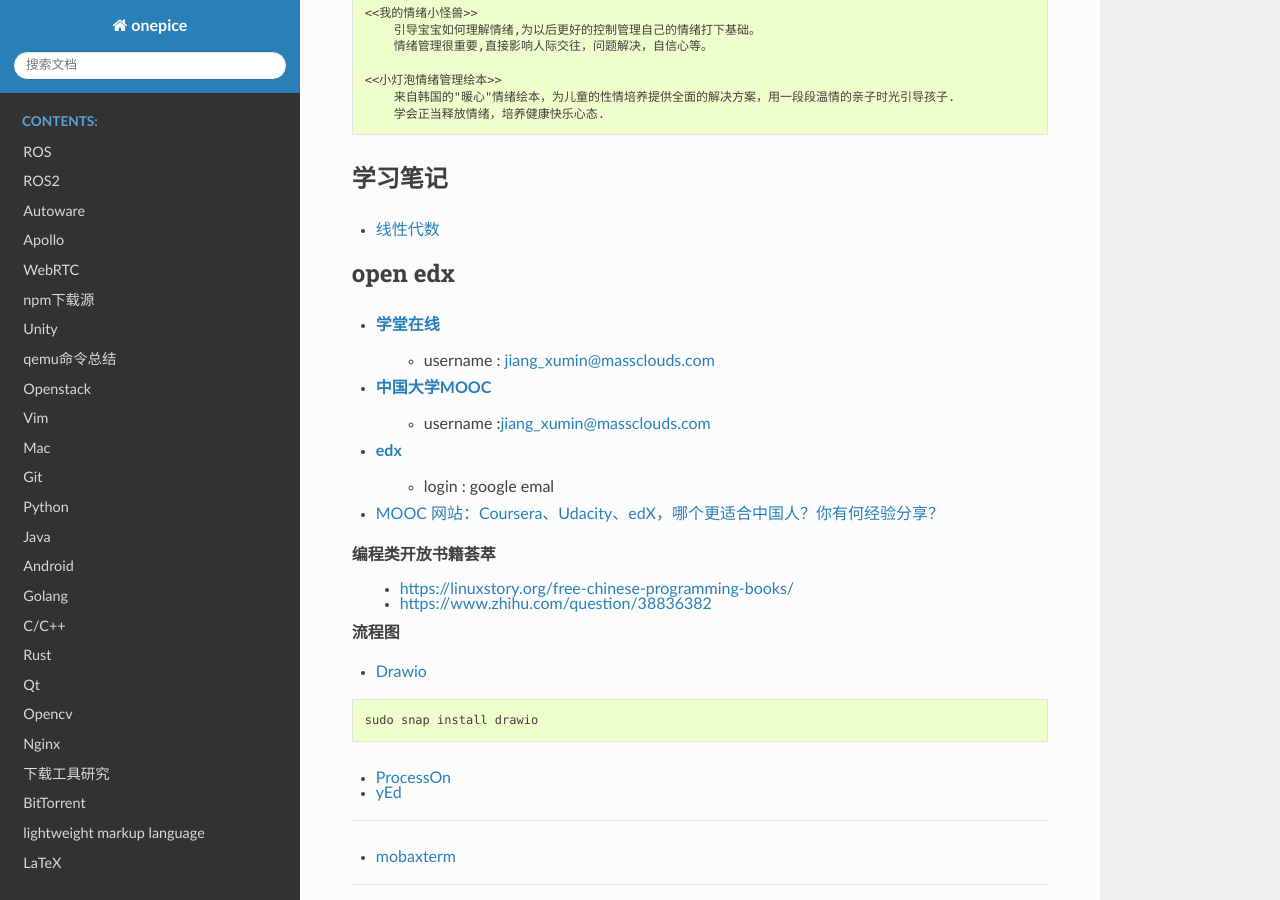
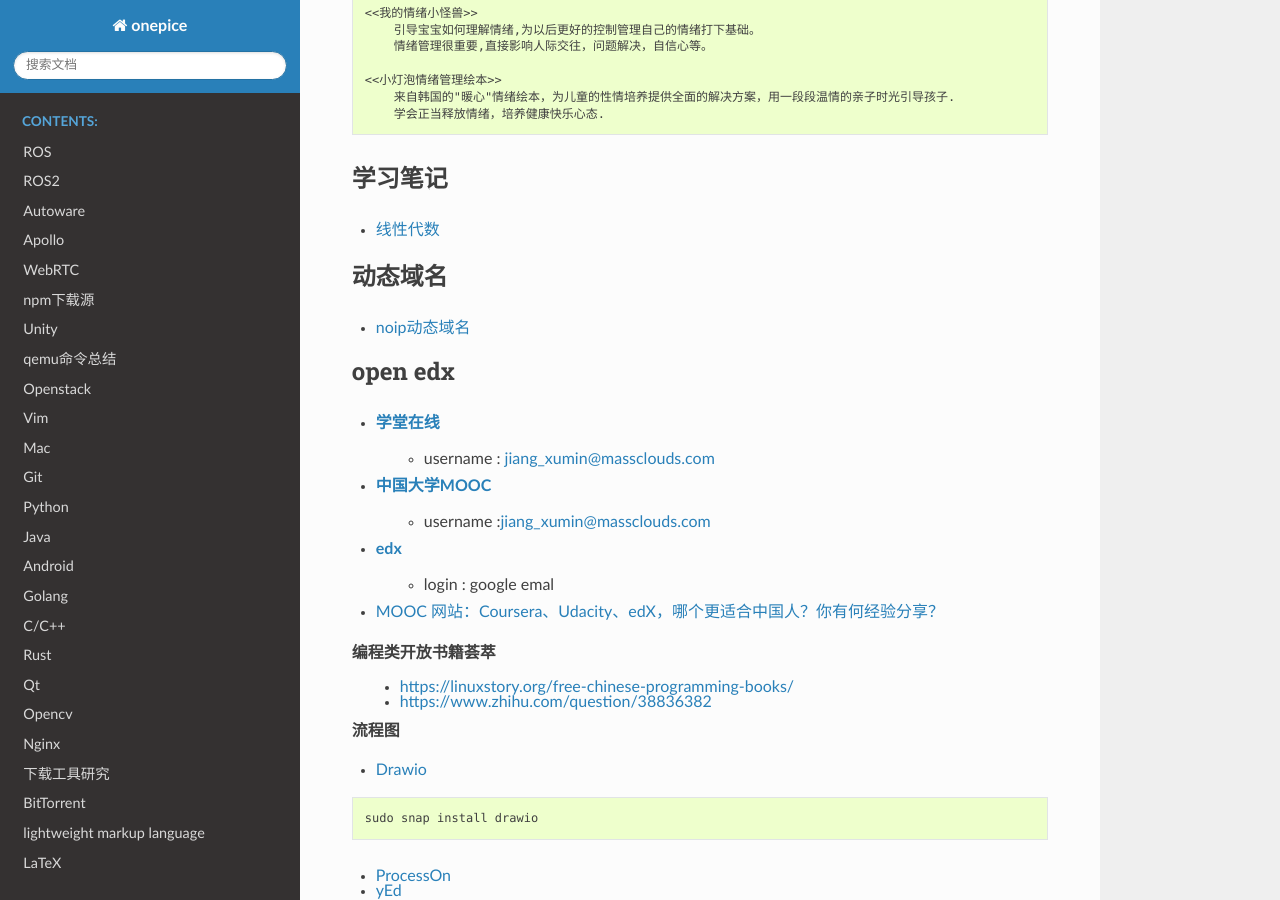
Before and after one commit to my-rds-store/my_space, a Sphinx documentation site: the page built from source/index.rst, in a window 1280 px wide and 900 px high, scrolled down 974 px. Built offline with Sphinx 7.4.7 and the Read the Docs theme 3.1.0, drawn with Linux system fonts in a browser that asks for light colours.

Commit message:
update ...

```diff
--- a/source/index.rst
+++ b/source/index.rst
@@ -98,6 +98,12 @@
 
 * `线性代数 <https://my-linear-algebra.readthedocs.io/zh/latest/>`_
 
+
+*************************************
+动态域名
+*************************************
+
+* `noip动态域名 <https://www.noip.com/>`_
 
 *************
 open edx
```
